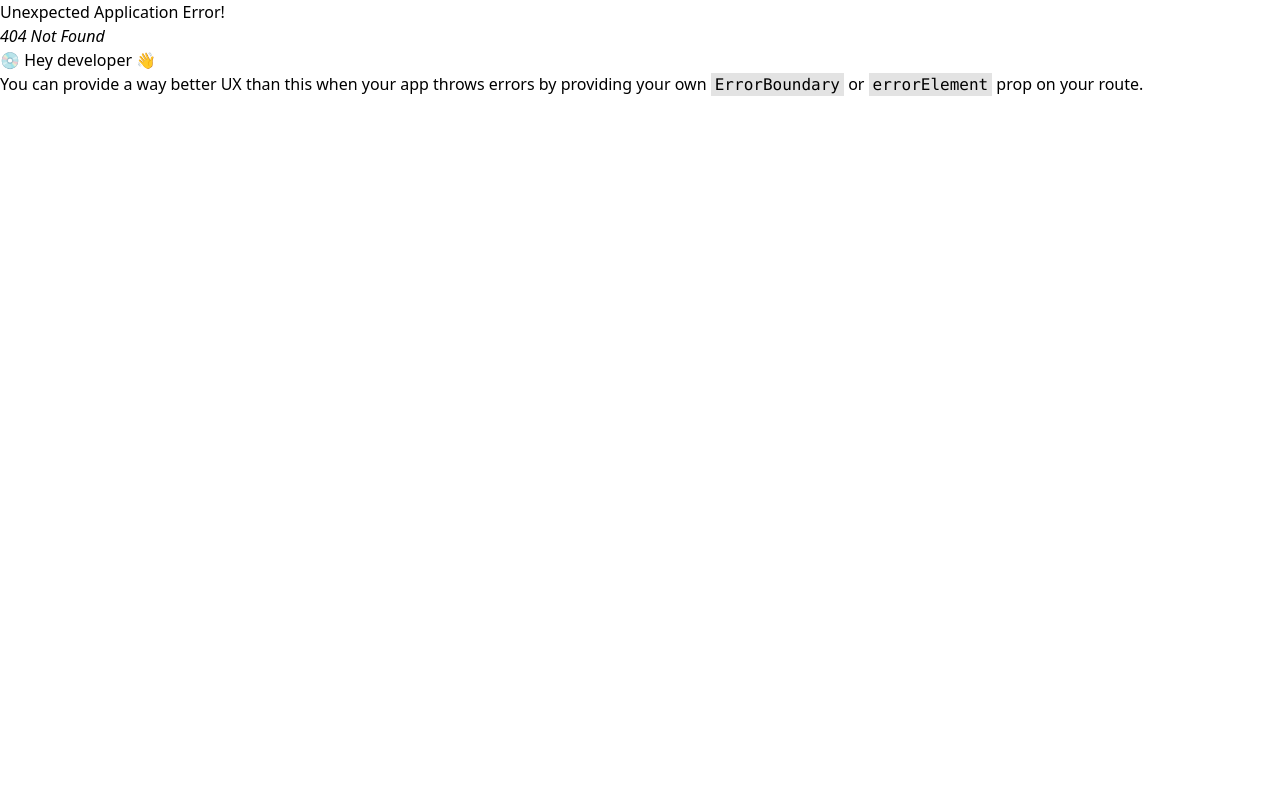
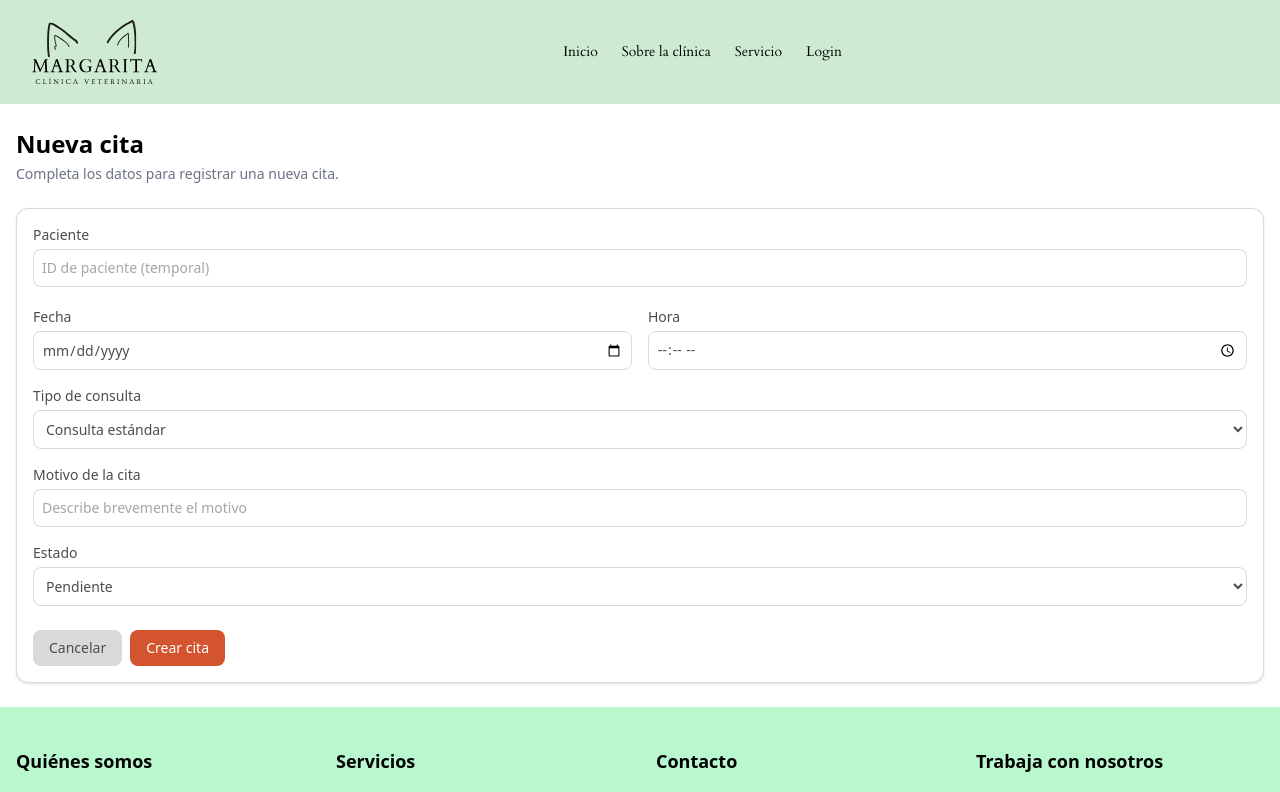
Before and after one commit to group-12-p4da-F5/veterinary-clinic-frontend, a React (Vite) app: page /nueva-cita in a window 1280 px wide. Before the commit this address had no page. Shown: the top 792 px of the page. Built offline with nearby package versions, Linux system fonts and the light colour scheme; a web font is replaced by a local one.

Commit message:
G1PF-36 Frontend: appointments form created

```diff
--- a/package.json
+++ b/package.json
@@ -11,6 +11,7 @@
   },
   "dependencies": {
     "@fortawesome/fontawesome-free": "^7.0.1",
+    "@fortawesome/fontawesome-svg-core": "^7.0.1",
     "@fortawesome/free-brands-svg-icons": "^7.0.1",
     "@fortawesome/free-solid-svg-icons": "^7.0.1",
     "@fortawesome/react-fontawesome": "^3.0.2",
--- a/src/app/routes/Router.jsx
+++ b/src/app/routes/Router.jsx
@@ -1,6 +1,7 @@
 import { createBrowserRouter } from "react-router-dom"
 import Layout from "../../shared/layout/Layout"
 import MyAppointmentsPage from "../../features/appointments/pages/MyAppointmentsPage";
+import AdminCreateAppointmentPage from "../../features/appointments/pages/AdminCreateAppointmentPage";
 
 const router = createBrowserRouter([
   {
@@ -11,6 +12,10 @@ const router = createBrowserRouter([
         path: "mis-citas",
         element: <MyAppointmentsPage />
       },
+      {
+        path: "nueva-cita",
+        element: <AdminCreateAppointmentPage />
+      },
     ],
   },
 ])
--- /dev/null
+++ b/src/features/appointments/components/AppointmentForm.jsx
@@ -0,0 +1,164 @@
+import { useState, useCallback, useEffect } from "react";
+import { useNavigate } from "react-router-dom";
+
+
+const InitialForm = {
+    patient: "",
+    date: "",
+    time: "",
+    type: "",
+    reason: "",
+    status: ""
+};
+
+export default function AppointmentForm() {
+    const navigate = useNavigate();
+    const [form, setForm] = useState(InitialForm);
+    const [isSuccess, setIsSuccess] = useState(false);
+
+    const onChange = (e) => {
+        const { name, value } = e.target;
+        setForm((f) => ({ ...f, [name]: value }));
+    };
+
+    const onSubmit = useCallback((e) => {
+        e.preventDefault();
+        // Aquí irá la lógica para enviar el formulario al backend
+        console.log("Formulario enviado:", form);
+        alert("Mock submit OK (aún sin API). Revisa la consola.");
+        setIsSuccess(true);
+    }, [form]);
+
+    useEffect(() => {
+        if (!isSuccess) return;
+        setForm(InitialForm);
+        setTimeout(() => firstInputRef.current?.focus(), 0);
+        setIsSuccess(false);
+    }, [isSuccess]);
+
+    return (
+        <form onSubmit={onSubmit} className="grid gap-4">
+            {/* Paciente (placeholder; luego se reemplaza por <PatientSelect />) */}
+            <div className="grid gap-1">
+                <label htmlFor="patientId" className="text-sm font-medium">
+                    Paciente
+                </label>
+                <input
+                    id="patientId"
+                    name="patientId"
+                    value={form.patient}
+                    onChange={onChange}
+                    placeholder="ID de paciente (temporal)"
+                    className="rounded-lg border border-gray p-2 text-sm focus:outline-none focus:ring"
+                    required
+                />
+                <p className="text-xs text-gray-dark">
+                    {/* * En el siguiente paso esto será un buscador (nombre/DNI). */}
+                </p>
+            </div>
+
+            {/* Fecha y hora */}
+            <div className="grid gap-4 sm:grid-cols-2">
+                <div className="grid gap-1">
+                    <label htmlFor="date" className="text-sm font-medium">
+                        Fecha
+                    </label>
+                    <input
+                        id="date"
+                        name="date"
+                        type="date"
+                        value={form.date}
+                        onChange={onChange}
+                        className="rounded-lg border border-gray p-2 text-sm focus:outline-none focus:ring"
+                        required
+                    />
+                </div>
+
+                <div className="grid gap-1">
+                    <label htmlFor="time" className="text-sm font-medium">
+                        Hora
+                    </label>
+                    <input
+                        id="time"
+                        name="time"
+                        type="time"
+                        value={form.time}
+                        onChange={onChange}
+                        className="rounded-lg border border-gray p-2 text-sm focus:outline-none focus:ring"
+                        required
+                    />
+                </div>
+            </div>
+
+            {/* Tipo */}
+            <div className="grid gap-1">
+                <label htmlFor="type" className="text-sm font-medium">
+                    Tipo de consulta
+                </label>
+                <select
+                    id="type"
+                    name="type"
+                    value={form.type}
+                    onChange={onChange}
+                    className="rounded-lg border border-gray p-2 text-sm focus:outline-none focus:ring"
+                >
+                    <option value="standard">Consulta estándar</option>
+                    <option value="vaccine">Vacunación</option>
+                    <option value="urgent">Urgencia</option>
+                </select>
+            </div>
+
+            {/* Motivo */}
+            <div className="grid gap-1">
+                <label htmlFor="reason" className="text-sm font-medium">
+                    Motivo de la cita
+                </label>
+                <input
+                    id="reason"
+                    name="reason"
+                    value={form.reason}
+                    onChange={onChange}
+                    placeholder="Describe brevemente el motivo"
+                    className="rounded-lg border border-gray p-2 text-sm focus:outline-none focus:ring"
+                    required
+                />
+            </div>
+
+            {/* Estado (por defecto pendiente; admin puede cambiarlo si procede) */}
+            <div className="grid gap-1">
+                <label htmlFor="status" className="text-sm font-medium">
+                    Estado
+                </label>
+                <select
+                    id="status"
+                    name="status"
+                    value={form.status}
+                    onChange={onChange}
+                    className="rounded-lg border border-gray p-2 text-sm focus:outline-none focus:ring"
+                >
+                    <option value="pending">Pendiente</option>
+                    <option value="attended">Atendida</option>
+                    <option value="past">Pasada</option>
+                </select>
+            </div>
+
+            {/* Acciones */}
+            <div className="mt-2 flex gap-2">
+                <button
+                    type="button"
+                    onClick={() => navigate(-1)}
+                    className="rounded-lg bg-gray px-4 py-2 text-sm font-medium text-gray-dark hover:opacity-90"
+                >
+                    Cancelar
+                </button>
+                <button
+                    type="submit"
+                    className="rounded-lg bg-orange px-4 py-2 text-sm font-medium text-white hover:opacity-90"
+                >
+                    Crear cita
+                </button>
+            </div>
+        </form>
+    );
+
+}
--- /dev/null
+++ b/src/features/appointments/pages/AdminCreateAppointmentPage.jsx
@@ -0,0 +1,20 @@
+import AppointmentForm from "../components/AppointmentForm";
+
+export default function AdminCreateAppointmentPage() {
+  return (
+  <main className="mx-auto max-w-screen-xl px-4 py-6">
+      <header className="mb-6">
+        <h1 className="text-2xl font-semibold">Nueva cita</h1>
+        <p className="mt-1 text-sm text-gray-500">
+          Completa los datos para registrar una nueva cita.
+        </p>
+      </header>
+
+      <section className="rounded-xl border border-gray bg-white p-4 shadow-sm">
+        <p className="text-sm text-gray-dark">
+         <AppointmentForm />
+        </p>
+      </section>
+    </main>
+  );
+}
```
Also changed, not shown: 1 other file (tests, documents, lock files or other folders).
